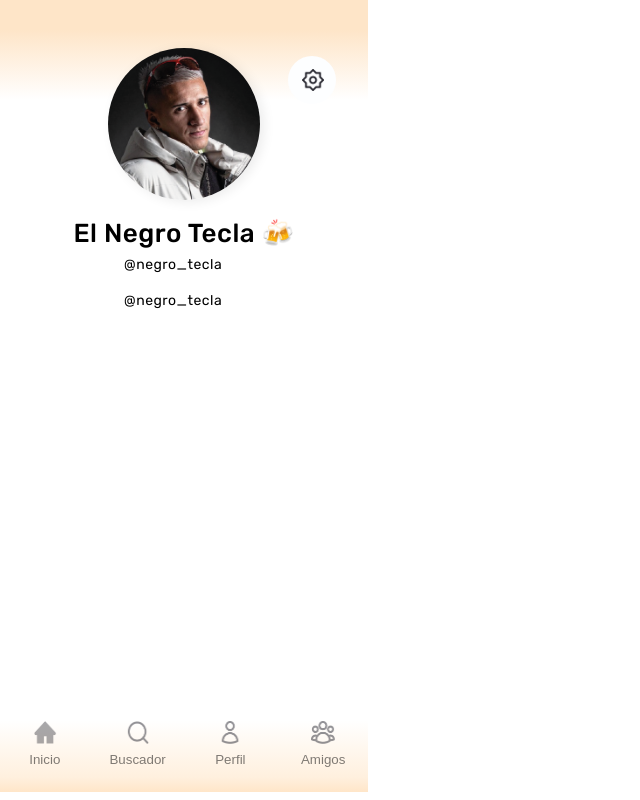
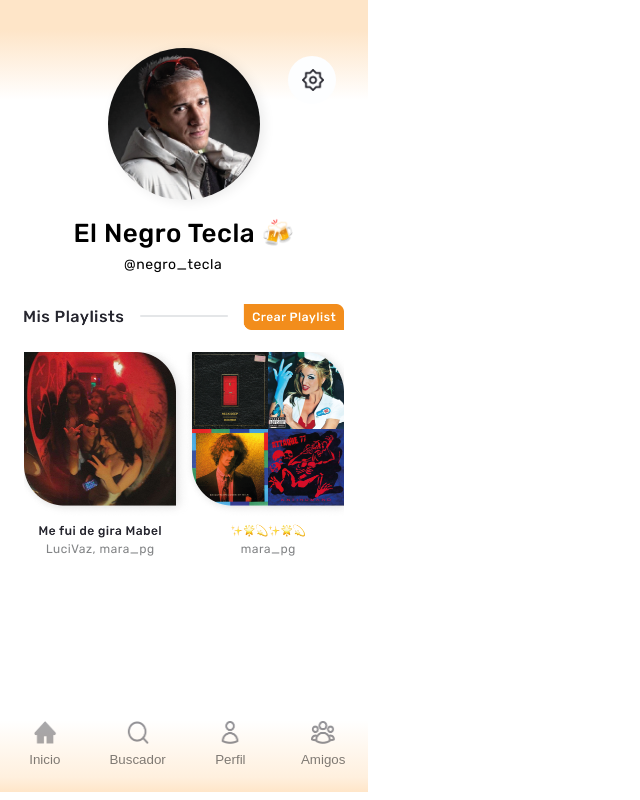
Before and after one commit to marticoronel/Proyecto_Final, a React (Vite) app in the folder frontend/: page /perfil in a window 1280 px wide. Shown: the whole page, without its empty margins (0-640 px from the left). Built offline with nearby package versions, Linux system fonts and the light colour scheme.

Commit message:
perfil ok

```diff
--- a/frontend/src/components/Footer/index.jsx
+++ b/frontend/src/components/Footer/index.jsx
@@ -39,8 +39,7 @@
     }
 
     const handleButtonClickAmigos = () => {
-        navigate("/amigos");
-        visibilidadIconAmigos();
+
     }
 
     return (
@@ -75,12 +74,8 @@
                     <span className={styles.bodyBodyVerySmall_12_clara}>Perfil</span>
                 </div>
             </button>
-            <button className={styles.btn_footer} type="button" onClick={() => handleButtonClickAmigos()}>
-                {showIconAmigos ? (
-                    <img className={styles.icono_footer} src="../../../public/imgs/login_registrar_IMGS/footer_amigos.png" alt="icono grupo amigos" />
-                ) : (
+            <button className={styles.btn_footer} type="button">
                     <img className={styles.icono_footer} src="../../../public/imgs/login_registrar_IMGS/footer_amigos_claro.png" alt="icono grupo amigos" />
-                )}
                 <div className={styles.texto_footer}>
                     <span className={styles.bodyBodyVerySmall_12_clara}>Amigos</span>
                 </div>
--- a/frontend/src/components/Perfil/index.jsx
+++ b/frontend/src/components/Perfil/index.jsx
@@ -16,8 +16,8 @@
             </div>
             <div className={`${styles.userName} ${styles.heading_3}`}>El Negro Tecla 🍻</div>
             <div className={styles.bodyBodyVerySmall_14}>@negro_tecla</div>
-            <div className={styles.bodyBodyVerySmall_14}>@negro_tecla</div>
-
+            <img  className={styles.playlist} src="/public/imgs/playlist/playlist-10.png" alt="" />
+            <img className={styles.playlist2} src="/public/imgs/playlist/playlist-09.png" alt="" />
             <Footer />
         </div >
     );
--- a/frontend/src/components/Perfil/styles.module.css
+++ b/frontend/src/components/Perfil/styles.module.css
@@ -83,28 +83,21 @@
 }
 
 
-
-.top10 {
+.playlist {
     width: 320px;
-    height: 32px;
+    height: 26px;
     position: absolute;
-    top: -50px;
+    top: 304px;
     left: 24px;
-    text-align: start;
-    font-family: Rubik;
-    font-size: 18px;
-    font-weight: 500;
-    line-height: 28px;
-    color: #26262E;
+    gap: 16px;
 }
 
-.top10::after {
-    content: '';
+
+.playlist2 {
+    width:320px;
+    height:204px;
     position: absolute;
-    left: 76px;
-    top: 50%;
-    width: 240px;
-    height: 1px;
-    border: 1px solid #E4E6E8;
-    background-color: #E4E6E8;
+    top: 352px;
+    left: 24px;
+    gap: 16px;
 }
```
Also changed, not shown: frontend/public/imgs/playlist/playlist-09.png (added), frontend/public/imgs/playlist/playlist-10.png (added).
